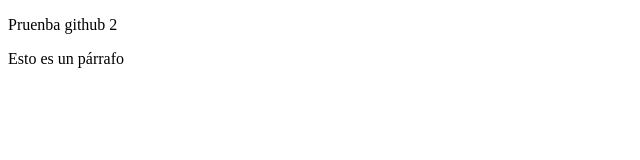
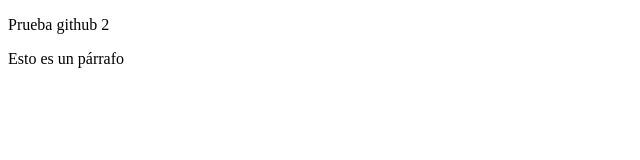
Before and after one commit to Luis-C-S/Prueba2, a plain HTML site: page index.html in a window 1280 px wide. Shown: the full height of the page, 0-640 px from the left. Drawn offline with Linux system fonts and the light colour scheme.

Commit message:
Segundo cambio

```diff
--- a/index.html
+++ b/index.html
@@ -7,7 +7,7 @@
     <title>Prueba2</title>
 </head>
 <body>
-    <p>Pruenba github 2 </p>
+    <p>Prueba github 2 </p>
     <p>Esto es un párrafo<p>
 
 
```
